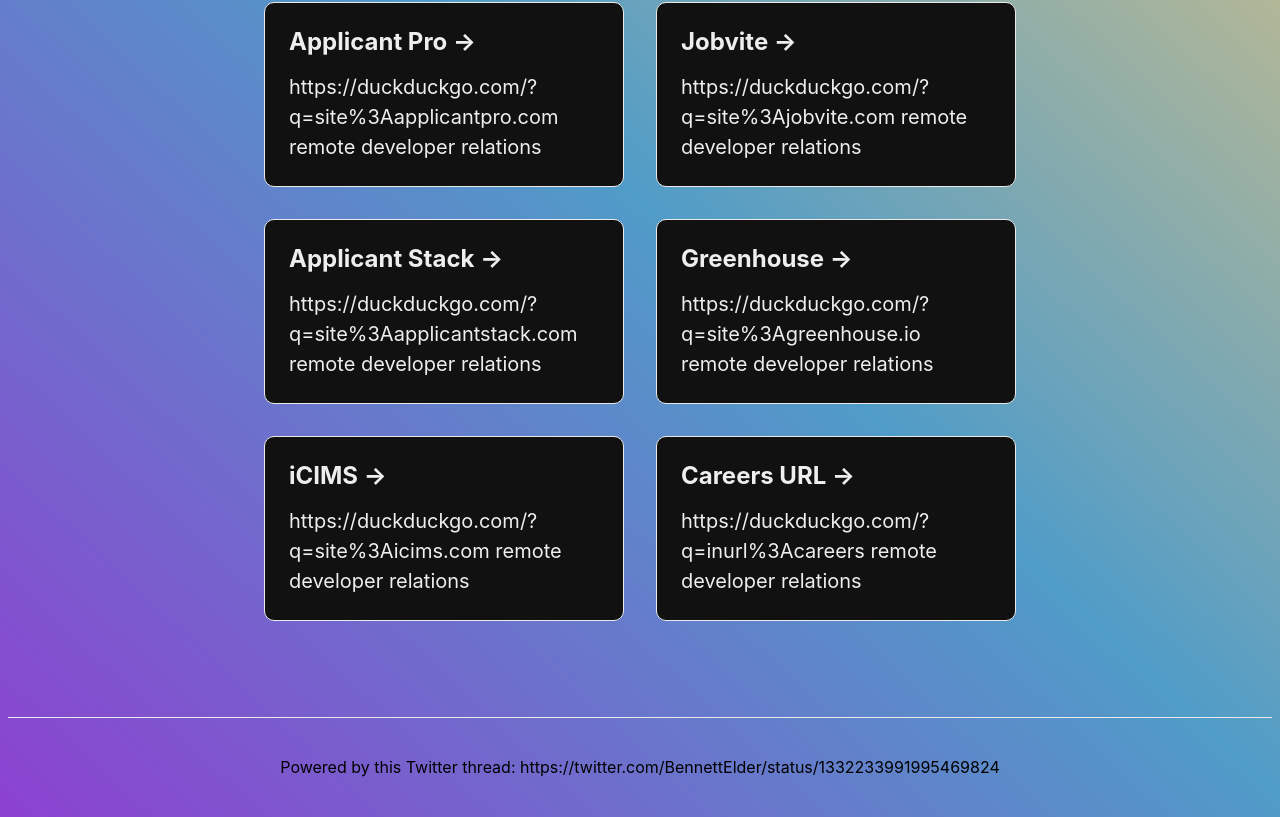
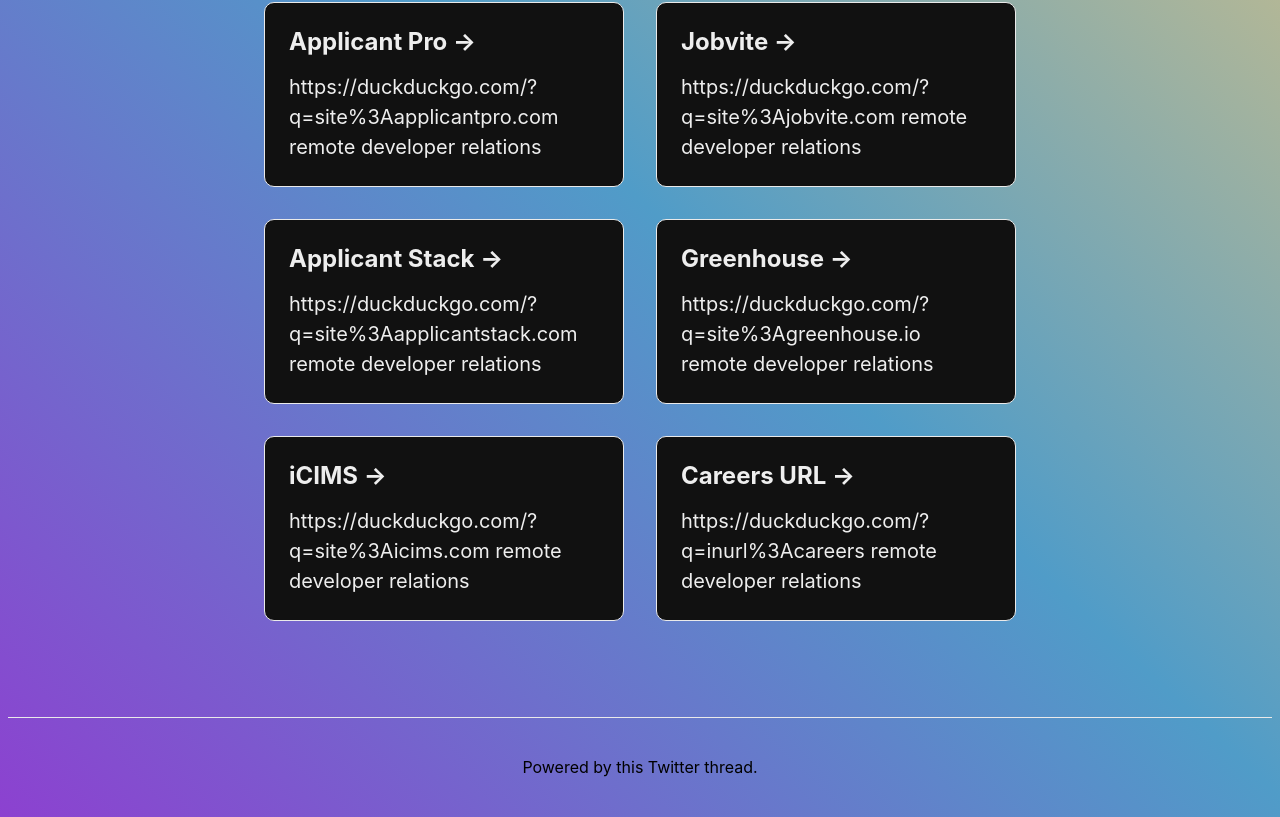
Before and after one commit to bennett-elder/upvoteremote, a Next.js app: page / in a window 1280 px wide. Shown: the part 630-1447 px from the top of the page. Built offline with nearby package versions, Linux system fonts and the light colour scheme.

Commit message:
Remove long footer link text

```diff
--- a/pages/index.js
+++ b/pages/index.js
@@ -94,7 +94,7 @@
           target="_blank"
           rel="noopener noreferrer"
         >
-          Powered by this Twitter thread: https://twitter.com/BennettElder/status/1332233991995469824
+          Powered by this Twitter thread.
         </a>
       </footer>
     </div>
```
